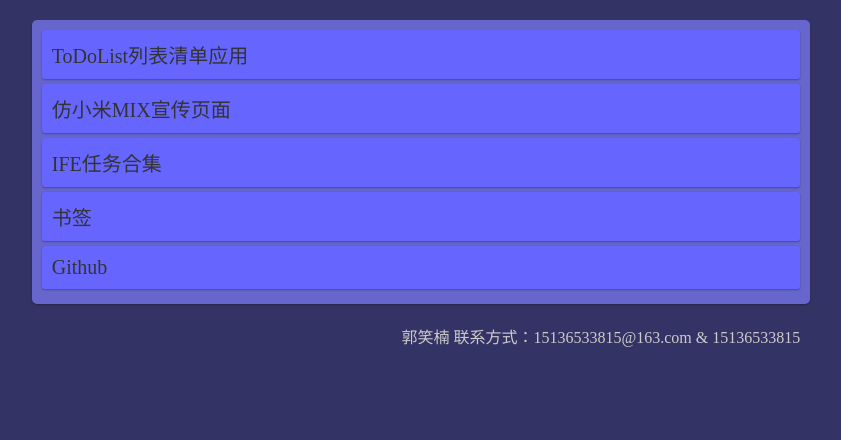
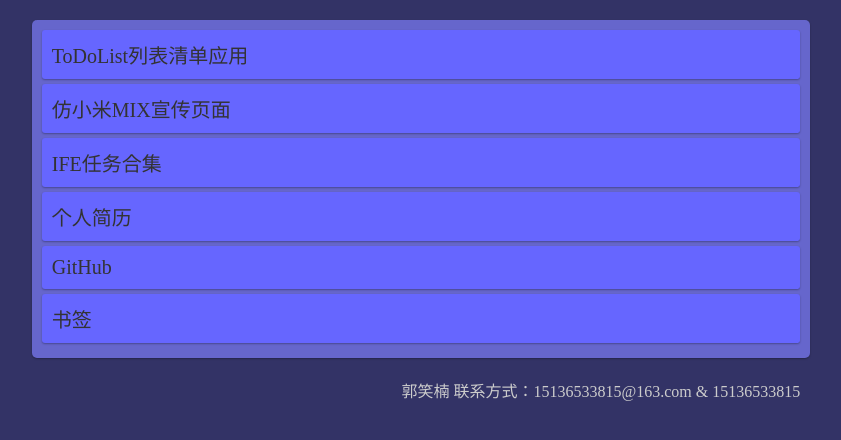
Before and after one commit to xiaonanguo1996/MyWeb, a website: page index.html in a window 1280 px wide. Shown: the whole page, without its empty margins (219-1060 px from the left). Drawn offline with Linux system fonts and the light colour scheme.

Commit message:
intro myself

```diff
--- a/index.html
+++ b/index.html
@@ -10,8 +10,9 @@
 	<li><a href="ToDoList/index.html">ToDoList列表清单应用</a></li>
 	<li><a href="Mix/mix.html">仿小米MIX宣传页面</a></li>
 	<li><a href="IFE/index.html">IFE任务合集</a></li>
+	<li><a href="郭笑楠-15136533815.pdf">个人简历</a></li>
+	<li><a href="https://github.com/xiaonanguo1996/">GitHub</a></li>
 	<li><a href="bookmarks.html">书签</a></li>
-	<li><a href="https://github.com/xiaonanguo1996/">Github</a></li>
 </ul>
 <div>郭笑楠 联系方式：15136533815@163.com & 15136533815</div>
 </body>
```
Also changed, not shown: 2 other files.
